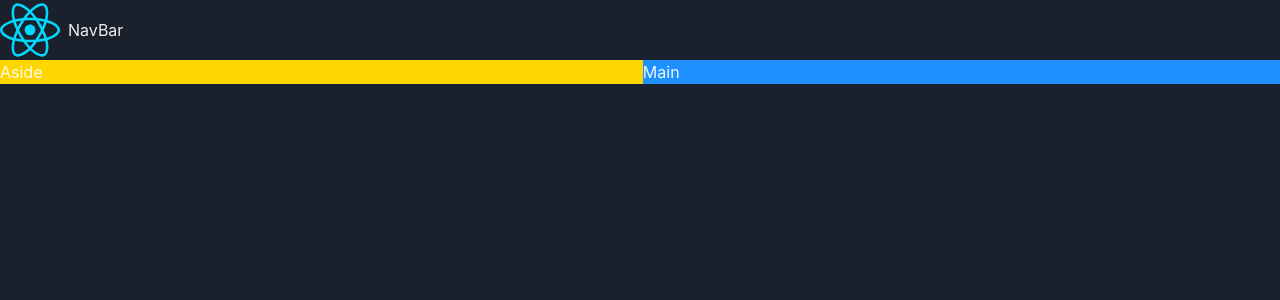
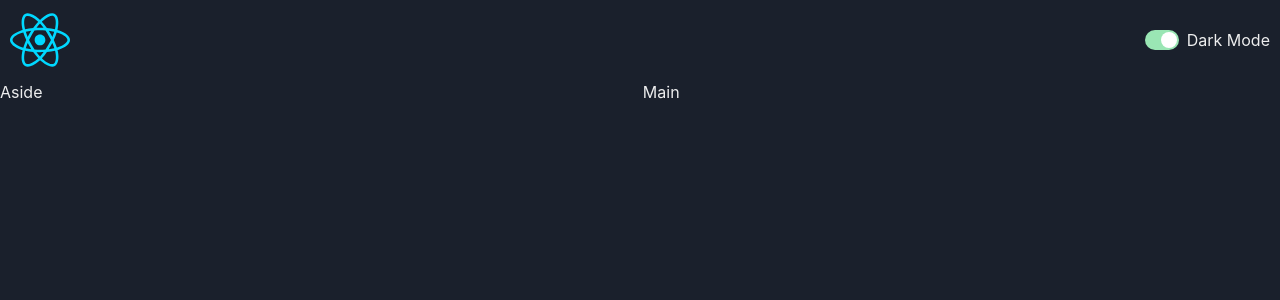
Before and after one commit to ajaykumar-28/game-discovery, a React (Vite) app: page / in a window 1280 px wide. Shown: the top 300 px of the page. Built offline with nearby package versions, Linux system fonts and the light colour scheme.

Commit message:
Build the color mode switch

```diff
--- a/src/App.tsx
+++ b/src/App.tsx
@@ -13,11 +13,11 @@ function App() {
         <NavBar />
       </GridItem>
       <Show above="lg">
-        <GridItem area="aside" bg="gold">
+        <GridItem area="aside">
           Aside
         </GridItem>
       </Show>
-      <GridItem area="main" bg="dodgerblue">
+      <GridItem area="main">
         Main
       </GridItem>
     </Grid>
--- /dev/null
+++ b/src/components/ColorModeSwitch.tsx
@@ -0,0 +1,14 @@
+import { HStack, Switch, Text, useColorMode } from "@chakra-ui/react";
+
+const ColorModeSwitch = () => {
+  const { toggleColorMode, colorMode } = useColorMode();
+
+  return (
+    <HStack>
+      <Switch colorScheme="green" isChecked={colorMode === 'dark'} onChange={toggleColorMode}/>
+      <Text>Dark Mode</Text>
+    </HStack>
+  );
+};
+
+export default ColorModeSwitch;
--- a/src/components/NavBar.tsx
+++ b/src/components/NavBar.tsx
@@ -1,11 +1,12 @@
-import { HStack, Image, Text } from "@chakra-ui/react";
+import { HStack, Image, } from "@chakra-ui/react";
 import logo from "../assets/react.svg";
+import ColorModeSwitch from "./ColorModeSwitch";
 
 const NavBar = () => {
   return (
-    <HStack>
+    <HStack justifyContent="space-between" padding='10px'>
       <Image src={logo} boxSize={"60px"} />
-      <Text>NavBar</Text>
+      <ColorModeSwitch/>
     </HStack>
   );
 };
```
